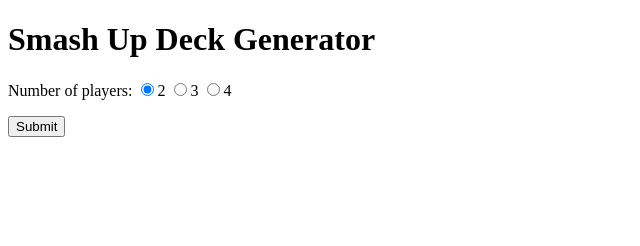
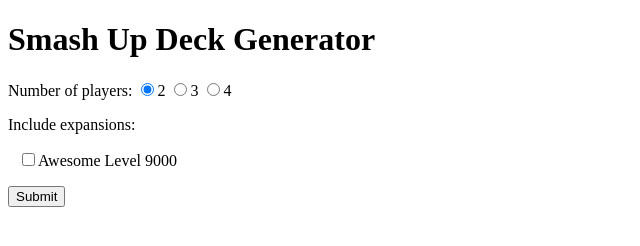
Before and after one commit to readysetmark/smashup-deckgen, a plain HTML site: page index.html in a window 1280 px wide. Shown: the whole page, without its empty margins (0-640 px from the left). Drawn offline with Linux system fonts and the light colour scheme.

Commit message:
Added support for first expansion

```diff
--- a/index.html
+++ b/index.html
@@ -70,6 +70,10 @@
         "Zombies"
       ];
 
+      if($("input:checkbox[name=expansions][value=AwesomeLevel9000]").is(":checked")) {
+        factions = factions.concat(["Killer Plants", "Ghosts", "Steampunks", "Bear Cavalry"]);
+      }
+
       return factions;
     }
     </script>
@@ -88,6 +92,12 @@
         <input type="radio" name="numplayers" value="3">3
         <input type="radio" name="numplayers" value="4">4
       </p>
+
+      <p>Include expansions:</p>
+      <p style="padding-left: 10px;">
+        <input type="checkbox" name="expansions" value="AwesomeLevel9000">Awesome Level 9000
+      </p>
+
       <p><input name="submit" type="button" onclick="generateDecks()" value="Submit"></input></p>
     </form>
     <div id="decks">
```
Also changed, not shown: 1 other file.
